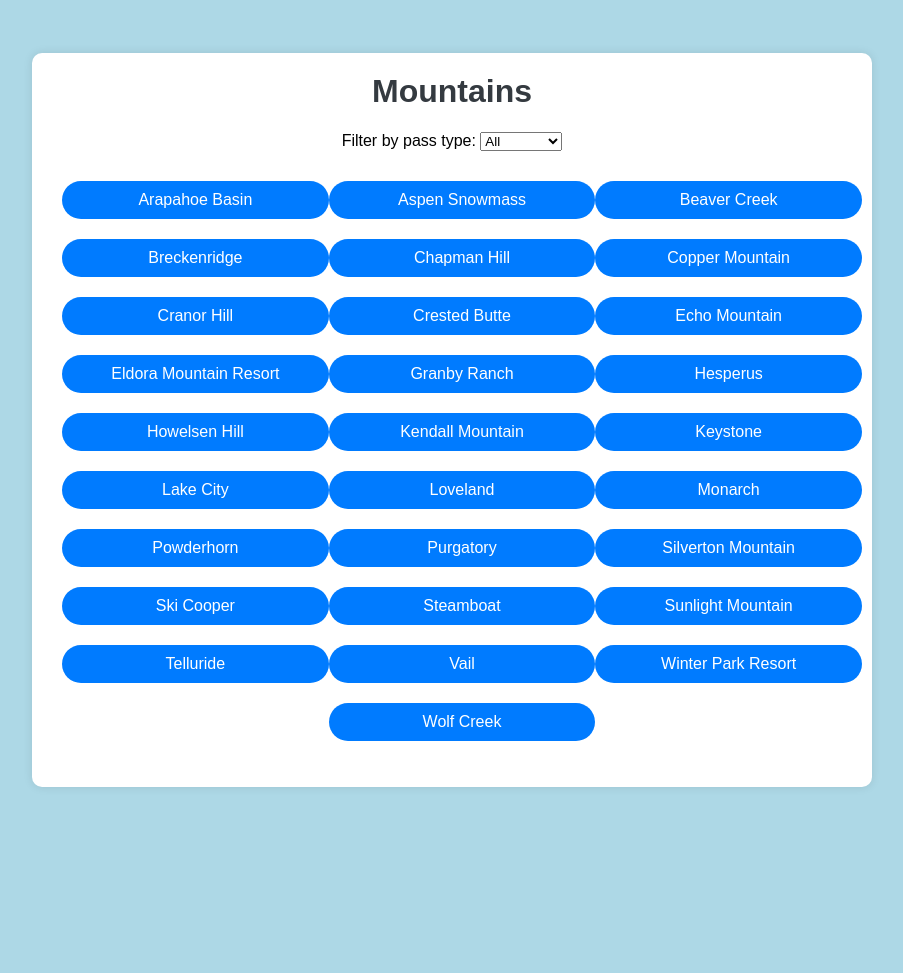
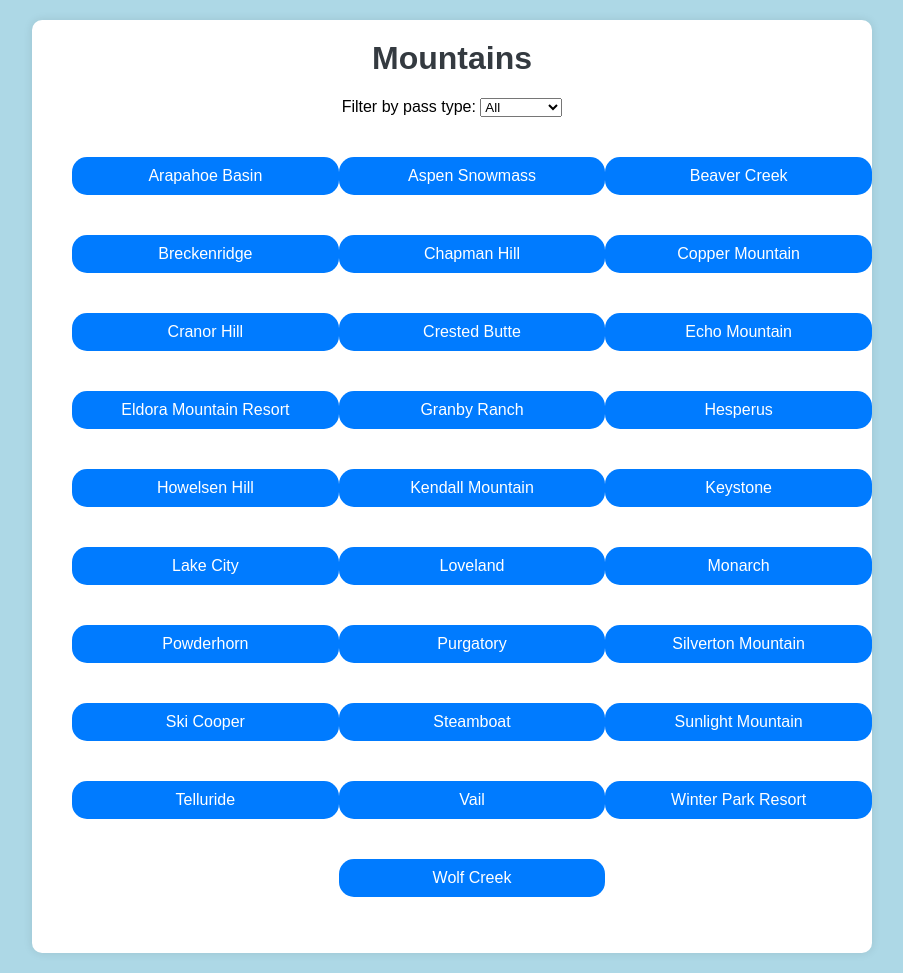
Before and after one commit to idonotwantthisaccount/3300_Project, a Django app: page / in a window 1280 px wide. Shown: the whole page, without its empty margins (188-1091 px from the left). Before the commit the page ends 787 px from the top, so only its background shows below. Run offline with Django 5.2, Linux system fonts and the light colour scheme; data comes from the database, SQL or seed files in the repository.

Commit message:
Update mountains.html
Still margin testing.

```diff
--- a/mountains/templates/mountains/mountains.html
+++ b/mountains/templates/mountains/mountains.html
@@ -49,11 +49,12 @@
             color: #fff;
             background-color: #007bff;
             border: none;
-            border-radius: 45px;
+            border-radius: 15px;
             text-decoration: none;
             cursor: pointer;
             transition: background-color 0.3s ease;
             text-align: center; /* Center align text within button */
+            margin: 10px;
         }
         .mountain-button:hover {
             background-color: #0056b3;
```
